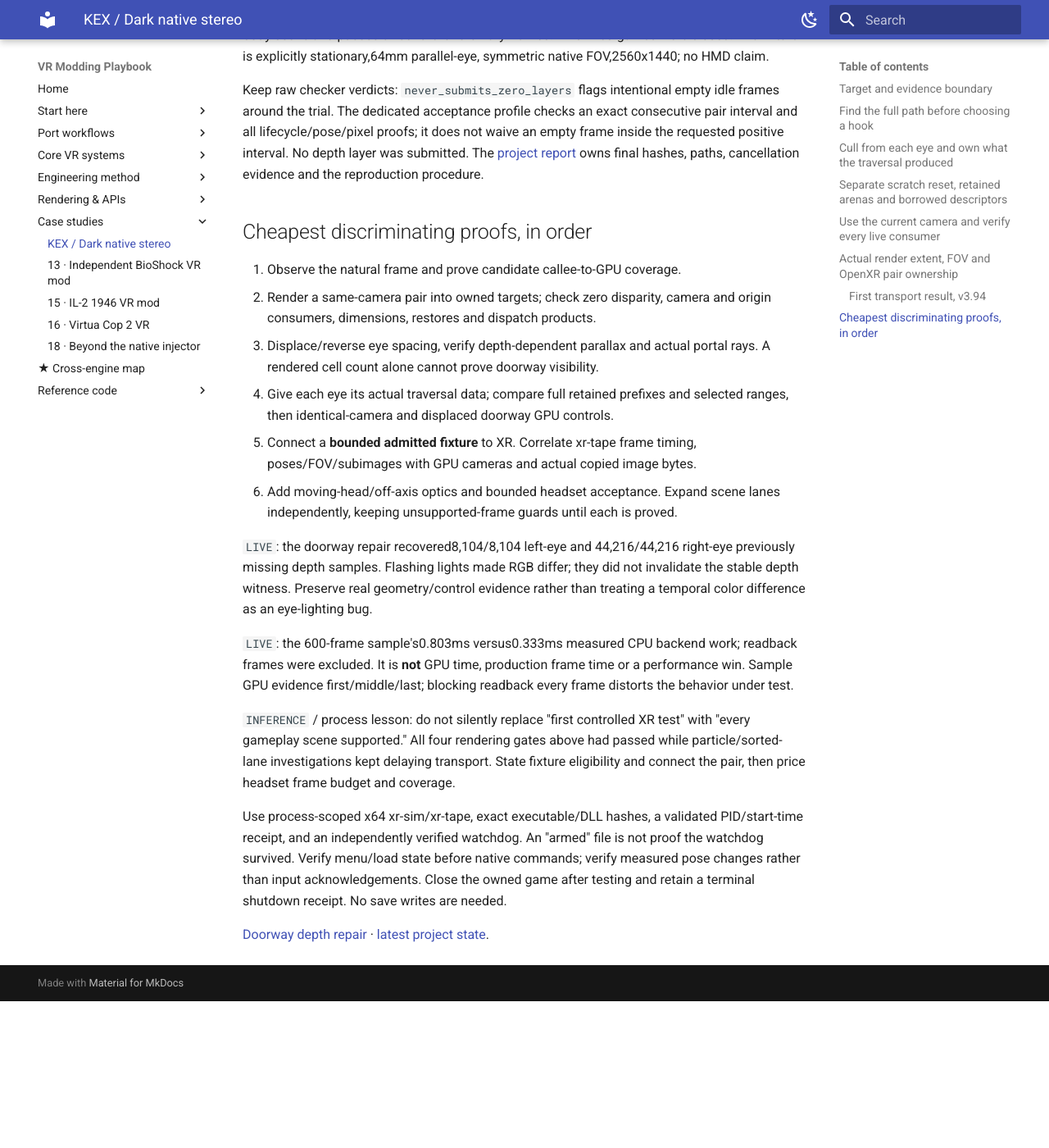
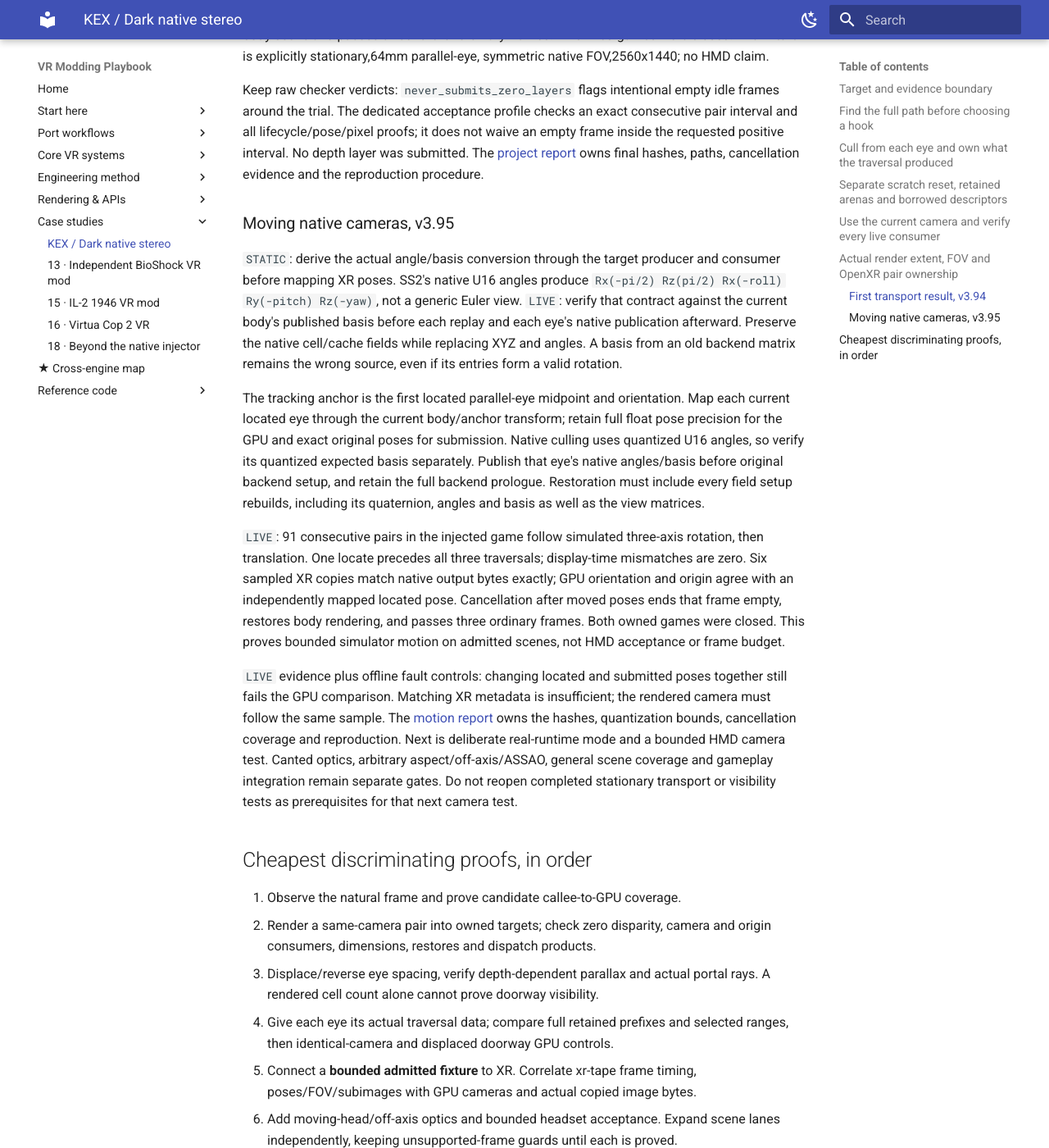
Before and after one commit to phunkaeg/vr-modding-playbook, an MkDocs documentation site: the page built from docs/kex-dark-native-stereo.md, in a window 1280 px wide and 1400 px high, scrolled down 5413 px. Shown: the whole window at 82% size. Built offline with MkDocs 1.6.1 and Material for MkDocs 9.7.7, drawn with Linux system fonts in a browser that asks for light colours; before the commit the page ends 6634 px from its top, so only the background shows below that.

Commit message:
Document KEX native XR tracked-camera and recovery proof

```diff
--- a/bottlenecks.yml
+++ b/bottlenecks.yml
@@ -144,7 +144,7 @@ bottlenecks:
     exit_proof: Both known-color and game-image transport pass; adapter LUID, API binding, format, synchronization, and recovery behavior are logged.
     route: "[PORT-08](shared-vr-spine.md#port-08) and [graphics API routes](10-graphics-apis.md)"
     projects:
-      ss2vr-work: {state: cleared, evidence: HEADSET, note: "D3D11 OpenXR transport and recovery are shipping in AFR. The isolated native bridge has stationary simulator transport proof, not headset acceptance; see kex-dark-native-stereo.md."}
+      ss2vr-work: {state: cleared, evidence: HEADSET, note: "D3D11 OpenXR transport and recovery are shipping in AFR. The isolated native bridge has simulator transport, tracked motion and moved-frame recovery proof, not headset acceptance; see kex-dark-native-stereo.md."}
       BioshockVR: {state: cleared, evidence: HEADSET, note: "D3D11 private-HDR to OpenXR projection submission is sustained."}
       SOMAVR: {state: cleared, evidence: HEADSET, note: "OpenGL OpenXR handoff is proven; transfer cost remains a performance lane."}
       PreyVR: {state: cleared, evidence: HEADSET, note: "Game-image transport passes: per-eye images reach the runtime through an owned texture-array swapchain and were seen correctly in headset. Adapter LUID is resolved and matched to a DXGI index, swapchain format is chosen and logged (28->29 fixed double-encoded gamma, FAIL-STR-033), and the per-eye pose/FOV contract is stored with the pixels it describes (FAIL-STR-044)."}
--- a/docs/kex-dark-native-stereo.md
+++ b/docs/kex-dark-native-stereo.md
@@ -223,6 +223,42 @@ an empty frame inside the requested positive interval. No depth layer was submit
 The [project report](<D:/Dev Debug/ss2vr-native-stereo/docs/NATIVE_STEREO_OPENXR_BRIDGE.md>)
 owns final hashes, paths, cancellation evidence and the reproduction procedure.
 
+### Moving native cameras, v3.95
+
+`STATIC`: derive the actual angle/basis conversion through the target producer
+and consumer before mapping XR poses. SS2's native U16 angles produce
+`Rx(-pi/2) Rz(pi/2) Rx(-roll) Ry(-pitch) Rz(-yaw)`, not a generic Euler view.
+`LIVE`: verify that contract against the current body's published basis before
+each replay and each eye's native publication afterward. Preserve the native
+cell/cache fields while replacing XYZ and angles. A basis from an old backend
+matrix remains the wrong source, even if its entries form a valid rotation.
+
+The tracking anchor is the first located parallel-eye midpoint and orientation.
+Map each current located eye through the current body/anchor transform; retain
+full float pose precision for the GPU and exact original poses for submission.
+Native culling uses quantized U16 angles, so verify its quantized expected basis
+separately. Publish that eye's native angles/basis before original backend setup,
+and retain the full backend prologue. Restoration must include every field setup
+rebuilds, including its quaternion, angles and basis as well as the view matrices.
+
+`LIVE`: 91 consecutive pairs in the injected game follow simulated three-axis
+rotation, then translation. One locate precedes all three traversals; display-time
+mismatches are zero. Six sampled XR copies match native output bytes exactly;
+GPU orientation and origin agree with an independently mapped located pose.
+Cancellation after moved poses ends that frame empty, restores body rendering,
+and passes three ordinary frames. Both owned games were closed. This proves
+bounded simulator motion on admitted scenes, not HMD acceptance or frame budget.
+
+`LIVE` evidence plus offline fault controls: changing located and submitted poses
+together still fails the GPU comparison. Matching XR metadata is insufficient;
+the rendered camera must follow the same sample. The
+[motion report](<D:/Dev Debug/ss2vr-native-stereo/docs/NATIVE_STEREO_XR_MOTION.md>)
+owns the hashes, quantization bounds, cancellation coverage and reproduction.
+Next is deliberate real-runtime mode and a bounded HMD camera test. Canted optics,
+arbitrary aspect/off-axis/ASSAO, general scene coverage and gameplay integration
+remain separate gates. Do not reopen completed stationary transport or visibility
+tests as prerequisites for that next camera test.
+
 ## Cheapest discriminating proofs, in order
 
 1. Observe the natural frame and prove candidate callee-to-GPU coverage.
--- a/sources.yml
+++ b/sources.yml
@@ -59,7 +59,7 @@ fleet:
     reviewed_at: 2026-08-28
     reviewed_revision: tree:4d9e7c06edd1a483
     areas:
-      stereo:            {review: full, evidence: HEADSET, note: "Shipping route grade retained. 2026-09-08 isolated native R1 investigation v3.93 checkpoint0b9c159 has LIVE own-eye products, zero/displaced doorway controls,600 centered frames and recovery; no HMD claim. See kex-dark-native-stereo.md and its current bridge receipt. This note does not re-fingerprint the protected main tree."}
+      stereo:            {review: full, evidence: HEADSET, note: "Shipping route grade retained. 2026-09-08 isolated native R1 investigation v3.93 checkpoint0b9c159 has LIVE own-eye products, zero/displaced doorway controls,600 centered frames and recovery; no HMD claim. The v3.95 follow-up proves bounded native XR head motion and moved-frame cancellation in xr-sim. See kex-dark-native-stereo.md and its current motion receipt. This note does not re-fingerprint the protected main tree."}
       xr_lifecycle:      {review: full, evidence: HEADSET}
       xr_input:          {review: partial, evidence: SOURCE}
       camera_tracking:   {review: full, evidence: HEADSET}
```
Also changed, not shown: docs/coverage.md (+2 -2 lines), docs/generated/bottleneck-matrix.md (+1 -1 lines).
